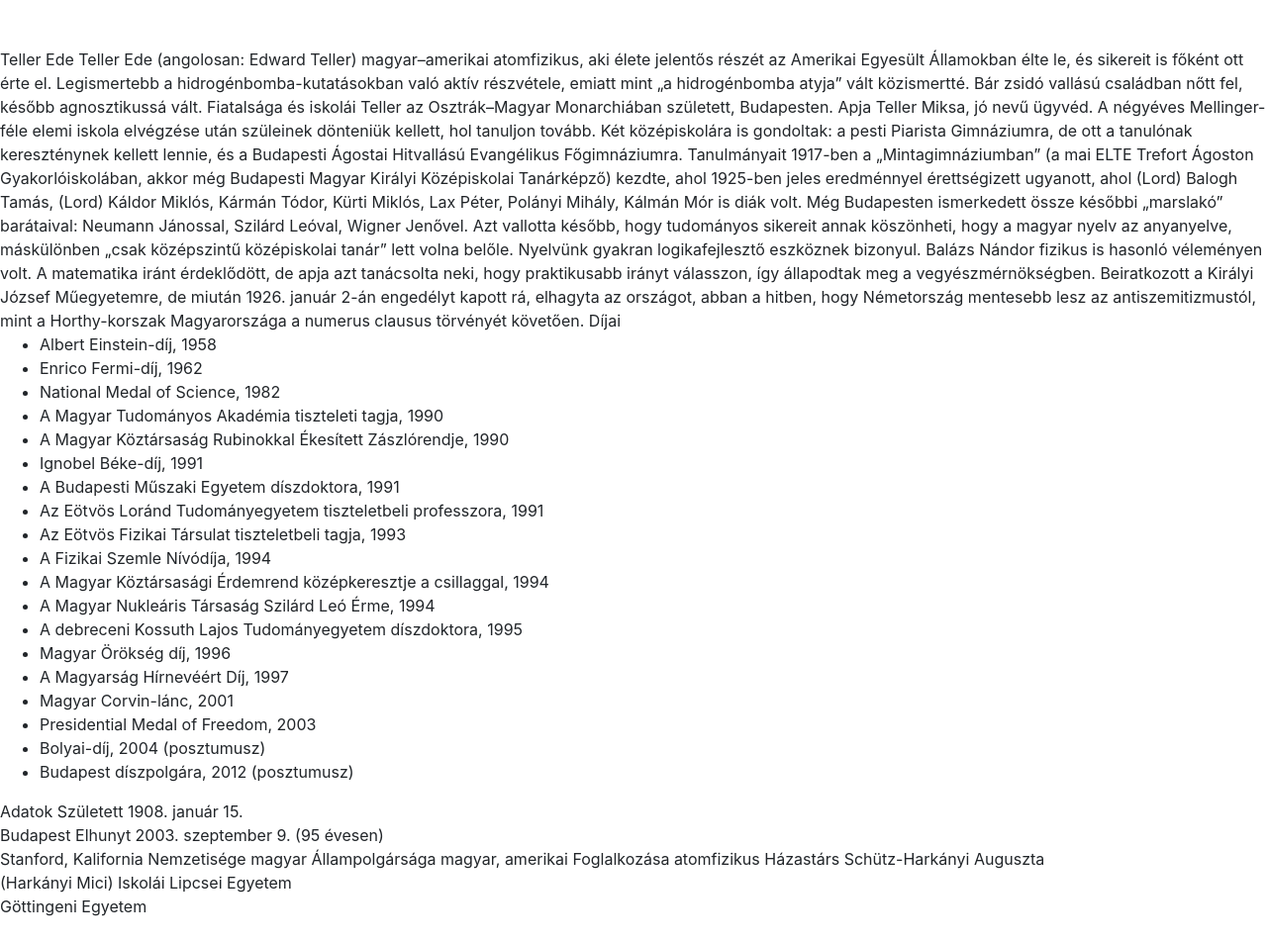
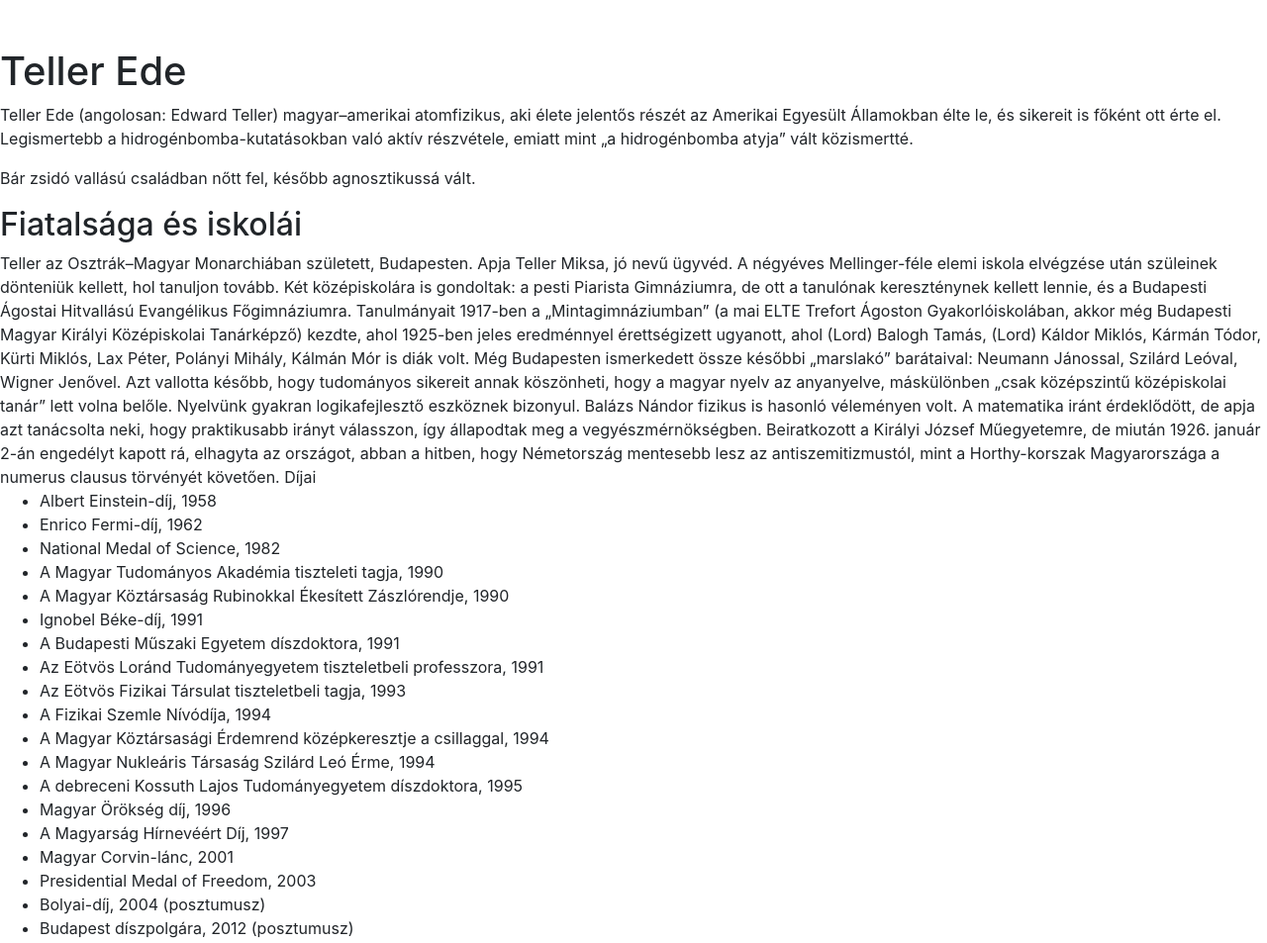
Before and after one commit to domjandominika/TellerEde, a plain HTML site: page index.html in a window 1280 px wide. Shown: the top 953 px of the page at 99% size. Drawn offline with nearby package versions, Linux system fonts and the light colour scheme.

Commit message:
1.feladat

```diff
--- a/index.html
+++ b/index.html
@@ -8,15 +8,13 @@
 
 <body>
 	<div class="my-5">
-		Teller Ede
+		<h1>Teller Ede</h1>
 
-		Teller Ede (angolosan: Edward Teller) magyar–amerikai atomfizikus, aki élete jelentős részét az Amerikai
-		Egyesült Államokban élte le, és sikereit is főként ott érte el. Legismertebb a hidrogénbomba-kutatásokban való
-		aktív részvétele, emiatt mint „a hidrogénbomba atyja” vált közismertté.
+        <p>Teller Ede (angolosan: Edward Teller) magyar–amerikai atomfizikus, aki élete jelentős részét az Amerikai Egyesült Államokban élte le, és sikereit is főként ott érte el. Legismertebb a hidrogénbomba-kutatásokban való aktív részvétele, emiatt mint „a hidrogénbomba atyja” vált közismertté.</p>
 
-		Bár zsidó vallású családban nőtt fel, később agnosztikussá vált.
+        <p>Bár zsidó vallású családban nőtt fel, később agnosztikussá vált.</p>
 
-		Fiatalsága és iskolái
+        <h2>Fiatalsága és iskolái</h2>
 
 		Teller az Osztrák–Magyar Monarchiában született, Budapesten. Apja Teller Miksa, jó nevű ügyvéd. A négyéves
 		Mellinger-féle elemi iskola elvégzése után szüleinek dönteniük kellett, hol tanuljon tovább. Két középiskolára
```
